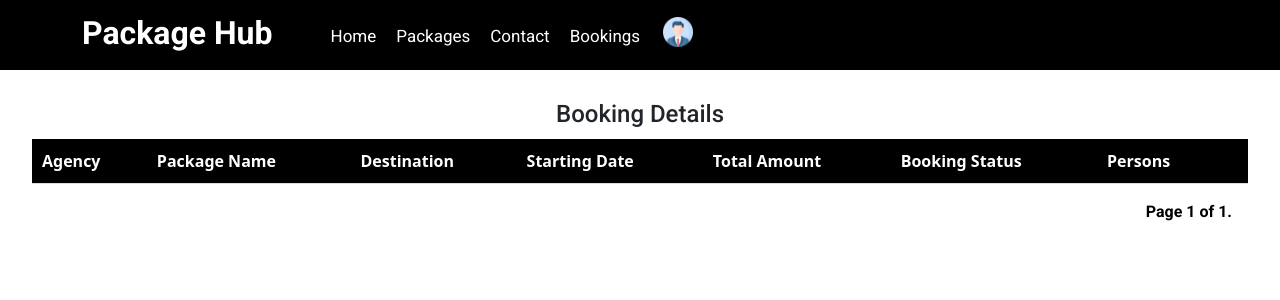
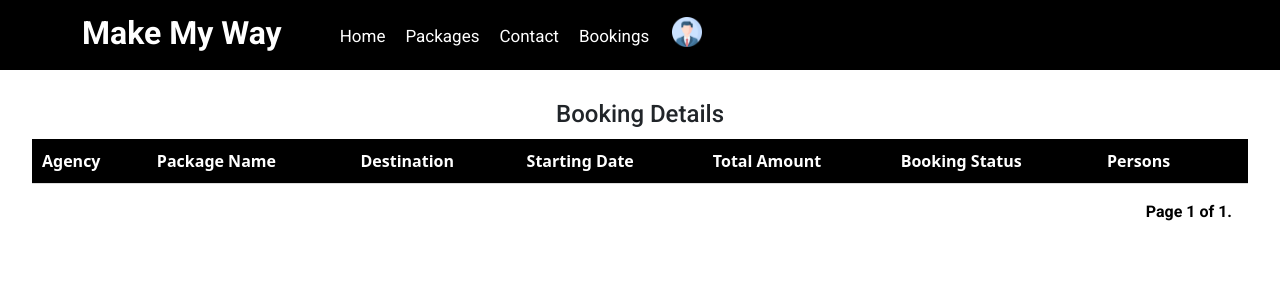
Before and after one commit to softroniics-calicut/MET-MakeMyWay, a Django app: page /userviewbookings in a window 1280 px wide. Shown: the top 300 px of the page. Run offline with Django 4.2, Linux system fonts and the light colour scheme; a user stored in the database is signed in; data comes from the database, SQL or seed files in the repository; both versions use the stored data as it was after the commit; lists and menus that the app fills with data are empty; some libraries are stand-ins or nearby versions.

Commit message:
final commit

```diff
--- a/Tourism/app/admin.py
+++ b/Tourism/app/admin.py
@@ -34,7 +34,7 @@ class PackageDetails(admin.ModelAdmin):
 
 
 class BookingDetails(admin.ModelAdmin):
-    list_display = ["user_username", "package_name", "agency_name", "status"]
+    list_display = ["user_username", "package_name", "agency_name",]
     list_filter = ["status"]
     search_fields = ["user_id__username", "package_id__package_name"]  # Update to use user_id__username
     list_per_page = 10
@@ -62,4 +62,4 @@ admin.site.register(Booking, BookingDetails)
 
 
 admin.site.unregister(Group)
-admin.site.site_header = 'MARY MATHA TOURISM PACKAGE HUB'
+admin.site.site_header = 'Make My Way'
--- a/Tourism/template/Agency/index.html
+++ b/Tourism/template/Agency/index.html
@@ -5,7 +5,7 @@
   {% load static %}
   <meta charset="utf-8">
   <meta name="viewport" content="width=device-width, initial-scale=1, shrink-to-fit=no">
-  <title>Agency</title>
+  <title>Make My Way</title>
   <!-- plugins:css -->
   <link rel="stylesheet" href="{% static 'css/materialdesignicons.min.css' %}">
   <link rel="stylesheet" href=".{% static 'css/ionicons.css' %}">
--- a/Tourism/template/Agency/rating.html
+++ b/Tourism/template/Agency/rating.html
@@ -5,7 +5,7 @@
   {% load static %}
   <meta charset="utf-8">
   <meta name="viewport" content="width=device-width, initial-scale=1, shrink-to-fit=no">
-  <title>Agency</title>
+  <title>Make My Way</title>
   <!-- plugins:css -->
   <link rel="stylesheet" href="{% static 'css/materialdesignicons.min.css' %}">
   <link rel="stylesheet" href=".{% static 'css/ionicons.css' %}">
--- a/Tourism/template/User/Booking.html
+++ b/Tourism/template/User/Booking.html
@@ -5,7 +5,7 @@
     {% load static %}
     <meta charset="utf-8">
     <meta name="viewport" content="width=device-width, initial-scale=1, shrink-to-fit=no">
-    <title>package hub</title>
+    <title>Make My Way</title>
 
     <!-- Template CSS -->
     <link rel="stylesheet" href="{% static 'css/style-starter.css' %}">
@@ -16,7 +16,7 @@
     <script src="{% static 'js/jquery-3.3.1.min.js' %}"></script> <!-- Common jquery plugin -->
 <!--bootstrap working-->
 <script src="{% static 'js/bootstrap.min.js' %}"></script>
-  <title>Booking details</title>
+
   <link href="https://cdn.jsdelivr.net/npm/bootstrap@5.3.2/dist/css/bootstrap.min.css" rel="stylesheet"
     integrity="sha384-T3c6CoIi6uLrA9TneNEoa7RxnatzjcDSCmG1MXxSR1GAsXEV/Dwwykc2MPK8M2HN" crossorigin="anonymous">
     <style>
@@ -97,7 +97,7 @@
 		<div class="container">
 			<nav class="navbar navbar-expand-lg navbar-dark stroke">
 				<h1><a class="navbar-brand" href="{% url 'userHome' %}">
-					</span>Package hub
+					</span>Make My Way
 				</a></h1>
 				<button class="navbar-toggler  collapsed bg-gradient" type="button" data-toggle="collapse" data-target="#navbarTogglerDemo02" aria-controls="navbarTogglerDemo02" aria-expanded="false" aria-label="Toggle navigation">
 					<span class="navbar-toggler-icon fa icon-expand fa-bars"></span>
--- a/Tourism/template/User/UserHome.html
+++ b/Tourism/template/User/UserHome.html
@@ -5,7 +5,7 @@
   {% load static %}
   <meta charset="utf-8">
   <meta name="viewport" content="width=device-width, initial-scale=1, shrink-to-fit=no">
-  <title>package hub</title>
+  <title>Make My Way</title>
 
   <!-- Template CSS -->
   <link rel="stylesheet" href="{% static 'css/style-starter.css' %}">
@@ -21,7 +21,7 @@
       <div class="container">
         <nav class="navbar navbar-expand-lg navbar-dark stroke">
           <h1><a class="navbar-brand" href="{% url 'userHome' %}">
-              </span>Package hub
+              </span>Make My Way
             </a></h1>
           <button class="navbar-toggler  collapsed bg-gradient" type="button" data-toggle="collapse"
             data-target="#navbarTogglerDemo02" aria-controls="navbarTogglerDemo02" aria-expanded="false"
--- a/Tourism/template/agency-register.html
+++ b/Tourism/template/agency-register.html
@@ -5,7 +5,7 @@
     <!-- Required meta tags -->
     <meta charset="utf-8">
     <meta name="viewport" content="width=device-width, initial-scale=1, shrink-to-fit=no">
-    <title>Star Admin Premium Bootstrap Admin Dashboard Template</title>
+    <title>Make My Way</title>
     <!-- plugins:css -->
     <link rel="stylesheet" href="{% static 'css/materialdesignicons.min.css' %}">
     <link rel="stylesheet" href="{% static 'css/ionicons.css' %}">
@@ -34,7 +34,7 @@
         <div class="container">
           <nav class="navbar navbar-expand-lg navbar-dark stroke">
             <h1><a class="navbar-brand" href="index">
-              </span>Package hub
+              </span>Make My Way
             </a></h1>
             <button class="navbar-toggler  collapsed bg-gradient" type="button" data-toggle="collapse" data-target="#navbarTogglerDemo02" aria-controls="navbarTogglerDemo02" aria-expanded="false" aria-label="Toggle navigation">
               <span class="navbar-toggler-icon fa icon-expand fa-bars"></span>
--- a/Tourism/template/index.html
+++ b/Tourism/template/index.html
@@ -5,7 +5,7 @@
     {% load static %}
     <meta charset="utf-8">
     <meta name="viewport" content="width=device-width, initial-scale=1, shrink-to-fit=no">
-    <title>package hub</title>
+    <title>Make My Way</title>
 
     <!-- Template CSS -->
     <link rel="stylesheet" href="{% static 'css/style-starter.css' %}">
@@ -20,7 +20,7 @@
 		<div class="container">
 			<nav class="navbar navbar-expand-lg navbar-dark stroke">
 				<h1><a class="navbar-brand" href="index">
-					</span>Package hub
+					</span>Make My Way
 				</a></h1>
 				<button class="navbar-toggler  collapsed bg-gradient" type="button" data-toggle="collapse" data-target="#navbarTogglerDemo02" aria-controls="navbarTogglerDemo02" aria-expanded="false" aria-label="Toggle navigation">
 					<span class="navbar-toggler-icon fa icon-expand fa-bars"></span>
--- a/Tourism/template/login.html
+++ b/Tourism/template/login.html
@@ -5,7 +5,7 @@
     <!-- Required meta tags -->
     <meta charset="utf-8">
     <meta name="viewport" content="width=device-width, initial-scale=1, shrink-to-fit=no">
-    <title>Star Admin Premium Bootstrap Admin Dashboard Template</title>
+    <title>Make My Way</title>
     <!-- plugins:css -->
     <link rel="stylesheet" href="{% static 'css/materialdesignicons.min.css' %}">
     <link rel="stylesheet" href="{% static 'css/ionicons.css' %}">
@@ -32,7 +32,7 @@
         <div class="container">
           <nav class="navbar navbar-expand-lg navbar-dark stroke">
             <h1><a class="navbar-brand" href="index">
-              </span>Package hub
+              </span>Make My Way
             </a></h1>
             <button class="navbar-toggler  collapsed bg-gradient" type="button" data-toggle="collapse" data-target="#navbarTogglerDemo02" aria-controls="navbarTogglerDemo02" aria-expanded="false" aria-label="Toggle navigation">
               <span class="navbar-toggler-icon fa icon-expand fa-bars"></span>
--- a/Tourism/template/user-register.html
+++ b/Tourism/template/user-register.html
@@ -5,7 +5,7 @@
     <!-- Required meta tags -->
     <meta charset="utf-8">
     <meta name="viewport" content="width=device-width, initial-scale=1, shrink-to-fit=no">
-    <title>Star Admin Premium Bootstrap Admin Dashboard Template</title>
+    <title>Make My Way</title>
     <!-- plugins:css -->
     <link rel="stylesheet" href="{% static 'css/materialdesignicons.min.css' %}">
     <link rel="stylesheet" href="{% static 'css/ionicons.css' %}">
@@ -34,7 +34,7 @@
         <div class="container">
           <nav class="navbar navbar-expand-lg navbar-dark stroke">
             <h1><a class="navbar-brand" href="index">
-              </span>Package hub
+              </span>Make My Way
             </a></h1>
             <button class="navbar-toggler  collapsed bg-gradient" type="button" data-toggle="collapse" data-target="#navbarTogglerDemo02" aria-controls="navbarTogglerDemo02" aria-expanded="false" aria-label="Toggle navigation">
               <span class="navbar-toggler-icon fa icon-expand fa-bars"></span>
```
Also changed, not shown: Tourism/template/User/PackageDetails.html (+3 -6 lines), Tourism/db.sqlite3, Tourism/media/package/brain.jpg (added), Tourism/media/package/wallpaper1.jpg (added), 1 other file.
